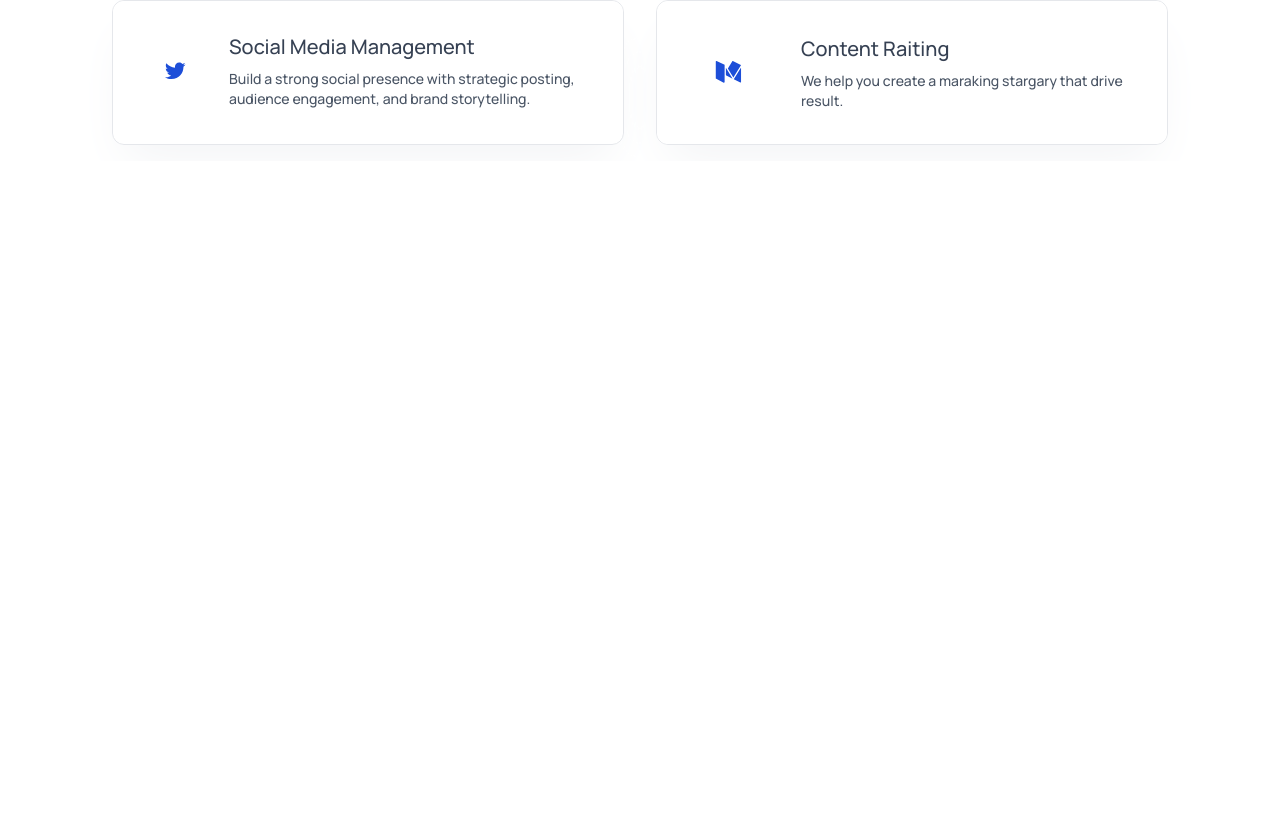
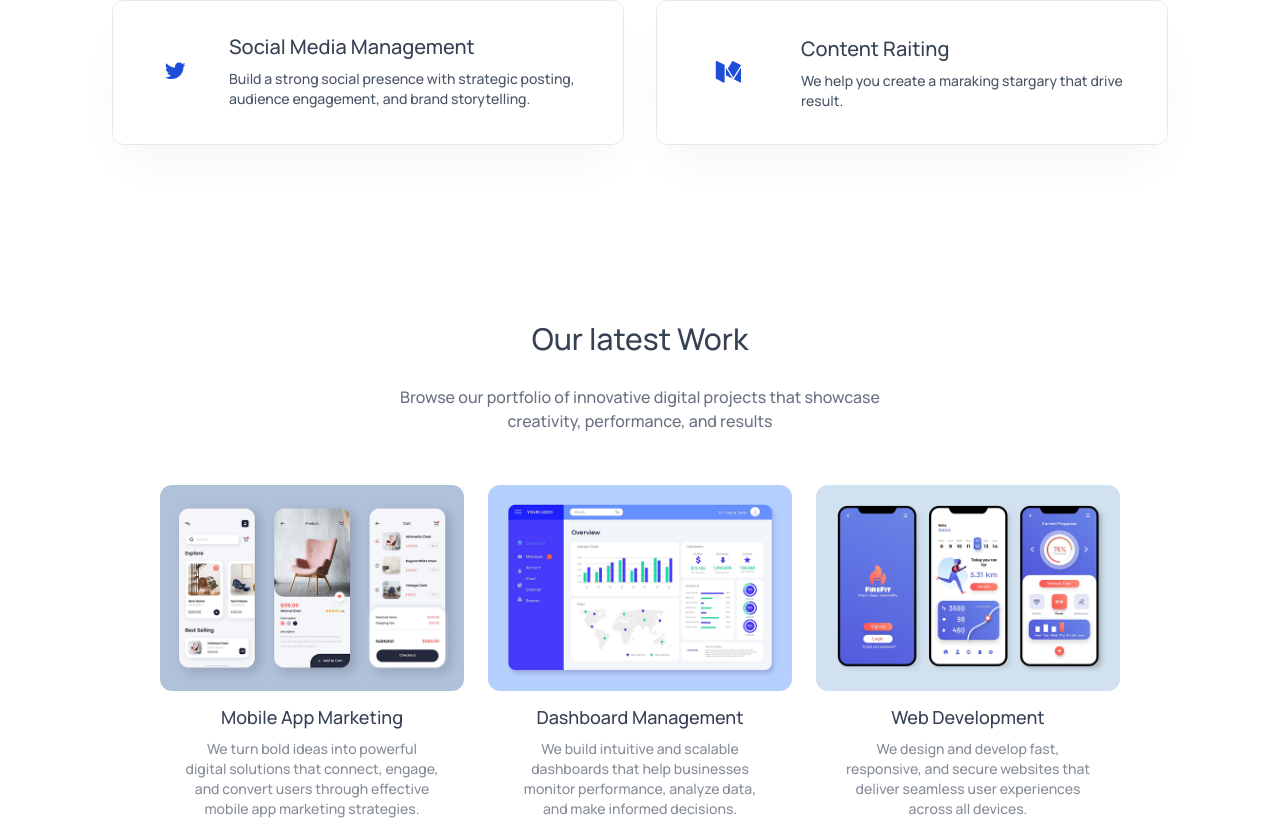
Before and after one commit to paulsunny90/Website-Using-React, a React (Vite) app: page / in a window 1280 px wide. Shown: the part 1741-2560 px from the top of the page. Before the commit the page ends 1902 px from the top, so only its background shows below. Built offline with nearby package versions, Linux system fonts and the light colour scheme.

Commit message:
OurWork compltted

```diff
--- a/src/App.jsx
+++ b/src/App.jsx
@@ -3,6 +3,7 @@
 import Hero from './components/hero'
 import TrustedBy from './components/TrustedBy'
 import Services from './components/Services'
+import OurWork from './components/OurWork'
 
 const App = () => {
   const [theme, setTheme] = useState(localStorage.getItem('theme')?localStorage.getItem('theme'):'light')
@@ -13,6 +14,7 @@
       <Hero/>
       <TrustedBy />
       <Services/>
+      <OurWork/>
 
 
 
--- /dev/null
+++ b/src/components/OurWork.jsx
@@ -0,0 +1,47 @@
+import React from 'react'
+import Title from './Title'
+import assets from '../assets/assets'
+
+const WorkData =[
+  {title:"Mobile App Marketing",
+  description:"We turn bold ideas into powerful digital solutions that connect, engage, and convert users through effective mobile app marketing strategies.",
+  image:assets.work_mobile_app
+},
+{title:"Dashboard Management",
+  description:"We build intuitive and scalable dashboards that help businesses monitor performance, analyze data, and make informed decisions.",
+  image:assets.work_dashboard_management
+},
+{title:"Web Development",
+  description:"We design and develop fast, responsive, and secure websites that deliver seamless user experiences across all devices.",
+  image:assets.work_fitness_app
+}
+]
+const OurWork = () => {
+  return (
+    <div id="OurWork"
+            className="flex flex-col items-center gap-7 pt-40 px-4 sm:px-12 lg:px-24 xl:px-40 text-center  text-gray-700 dark:text-white">
+              <Title title="Our latest Work" desc="Browse our portfolio of innovative digital projects that showcase creativity, performance, and results"/>
+
+              <div className='grid sm:grid-cols-2 lg:grid-cols-3 gap-6 w-full max-w-5xl'>
+                {
+                  WorkData.map((work,index)=>(
+                    <div key={index} className='hover:scale-105 duration-500 transition-all cursor-pointer'>
+
+                      <img src={work.image} alt="" className='w-full rounded-xl '/>
+
+                      <h3 className='mt-3 mb-2 text-lg font-semibold'>{work.title}</h3>
+
+                      <p className=' text-sm opacity-60 w-5/6 mx-auto'>{work.description}</p>
+
+                    </div>
+
+                  ))
+                }
+
+              </div>
+
+    </div>
+  )
+}
+
+export default OurWork
```
